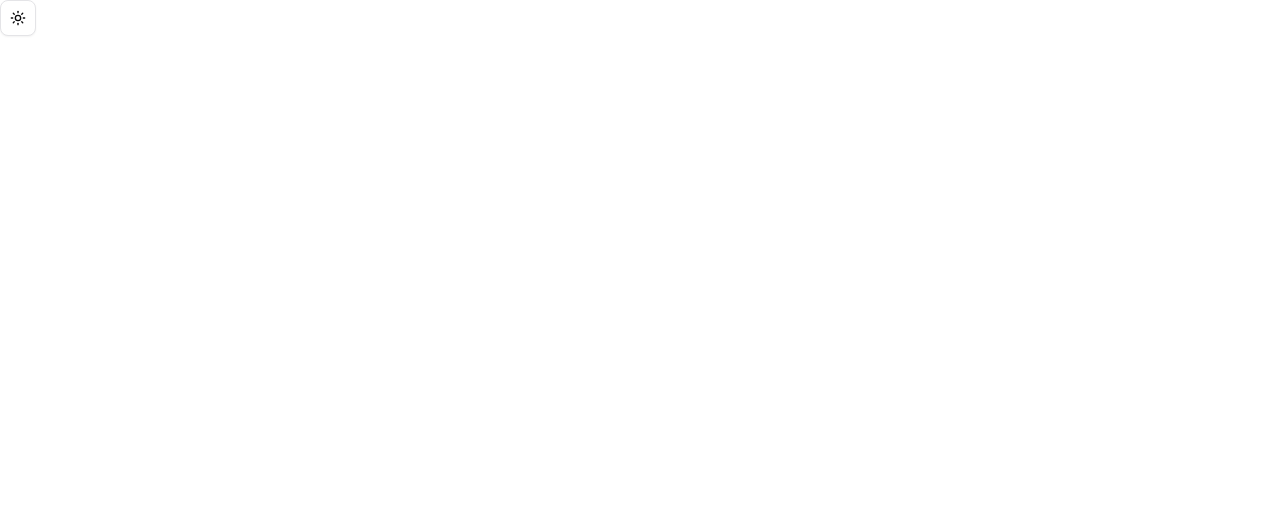
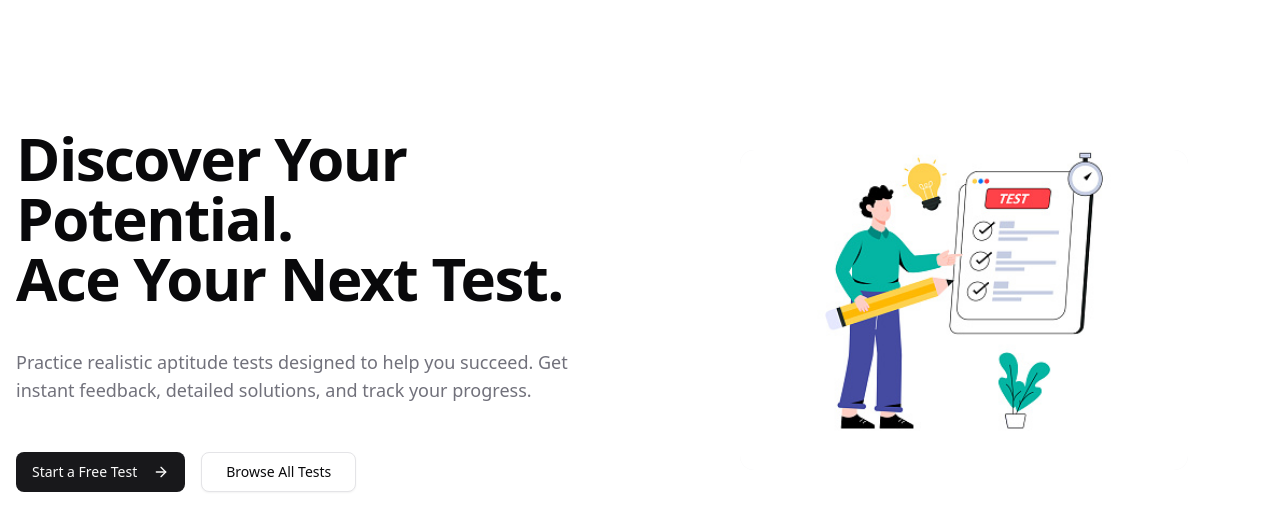
Before and after one commit to SAYANui/APTIBOX, a React (Vite) app in the folder frontend/: page / in a window 1280 px wide. Shown: the top 530 px of the page. Built offline with nearby package versions, Linux system fonts and the light colour scheme.

Commit message:
hero section added

```diff
--- a/frontend/package.json
+++ b/frontend/package.json
@@ -16,6 +16,7 @@
     "class-variance-authority": "^0.7.1",
     "clsx": "^2.1.1",
     "lucide-react": "^0.548.0",
+    "motion": "^12.23.24",
     "react": "^19.1.1",
     "react-dom": "^19.1.1",
     "tailwind-merge": "^3.3.1",
--- a/frontend/src/App.jsx
+++ b/frontend/src/App.jsx
@@ -1,13 +1,45 @@
 import { ThemeProvider } from "@/components/theme-provider"
-import { ModeToggle } from "@/components/mode-toggle"
-import { Button } from "./components/ui/button"
+import { ArrowRight } from "lucide-react"
+import { Button } from "@/components/ui/button"
+import hero from "./assets/hero.jpg"
 
 function App() {
   return (
     <ThemeProvider defaultTheme="light" storageKey="vite-ui-theme">
-      <nav>
-        <ModeToggle />
-      </nav>
+      <section className="container mx-auto px-4 py-24 sm:py-32">
+        <div className="grid grid-cols-1 items-center gap-12 lg:grid-cols-2">
+
+          {/* Column 1: Text Content & CTA */}
+          <div className="flex flex-col space-y-6">
+            <h1 className="text-4xl font-bold tracking-tight text-foreground sm:text-6xl">
+              Discover Your Potential.
+              <br />
+              Ace Your Next Test.
+            </h1>
+            <p className="mt-4 text-lg text-muted-foreground">
+              Practice realistic aptitude tests designed to help you succeed.
+              Get instant feedback, detailed solutions, and track your progress.
+            </p>
+            <div className="mt-6 flex flex-col gap-4 sm:flex-row">
+              <Button size="lg" className="w-full sm:w-auto">
+                Start a Free Test
+                <ArrowRight className="ml-2 h-5 w-5" />
+              </Button>
+              <Button size="lg" variant="outline" className="w-full sm:w-auto">
+                Browse All Tests
+              </Button>
+            </div>
+          </div>
+
+          {/* Column 2: Image/Visual */}
+          <div className="flex items-center justify-center">
+            {/* Hero image (imported) */}
+            <div className="flex h-80 w-full max-w-md items-center justify-center rounded-xl bg-muted">
+              <img src={hero} alt="Hero" className="h-80 w-full max-w-md rounded-xl object-cover" />
+            </div>
+          </div>
+        </div>
+      </section>
     </ThemeProvider>
   )
 }
--- /dev/null
+++ b/frontend/src/components/navbar.jsx
@@ -0,0 +1,9 @@
+import React from 'react'
+
+const Navbar = () => {
+  return (
+    <div>Navbar</div>
+  )
+}
+
+export default Navbar
```
Also changed, not shown: frontend/src/assets/hero.jpg (added), 1 other file (tests, documents, lock files or other folders).
